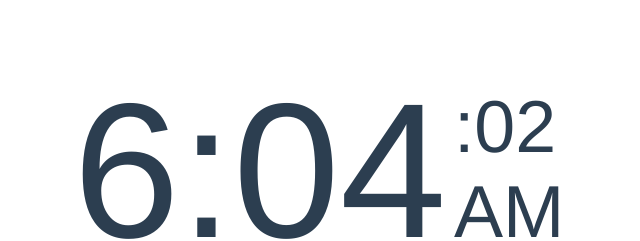
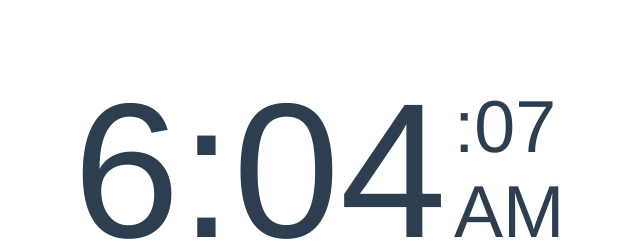
Before and after one commit to vkichline/astroclock, a Vue app: page / in a window 1280 px wide. Shown: the top 241 px of the page, without its empty margins (303-943 px from the left). Built offline with nearby package versions, Linux system fonts and the light colour scheme.

Commit message:
added timer

```diff
--- a/src/components/ClockFace.vue
+++ b/src/components/ClockFace.vue
@@ -17,15 +17,26 @@ export default {
     let t = new Date()
     return {
       time: t,
-      parts: this.getTimeParts(t)
+      parts: this.getTimeParts(t),
+      timer: null
     }
   },
   computed: {
-    hhmm: function () { return this.parts.hhmm },
-    ss: function () { return this.parts.ss },
-    suffix: function () { return this.parts.suffix },
-    dow: function () { return this.parts.dow },
-    mdy: function () { return this.parts.mdy }
+    hhmm: function () { return this.getTimeParts(this.time).hhmm },
+    ss: function () { return this.getTimeParts(this.time).ss },
+    suffix: function () { return this.getTimeParts(this.time).suffix },
+    dow: function () { return this.getTimeParts(this.time).dow },
+    mdy: function () { return this.getTimeParts(this.time).mdy }
+  },
+  mounted () {
+    this.timer = window.setInterval(() => {
+      this.time = new Date()
+    }, 1000)
+  },
+  beforeDestroy () {
+    if (this.timer) {
+      window.clearTimeout(this.timer)
+    }
   },
   methods: {
     getTimeParts (time) {
```
